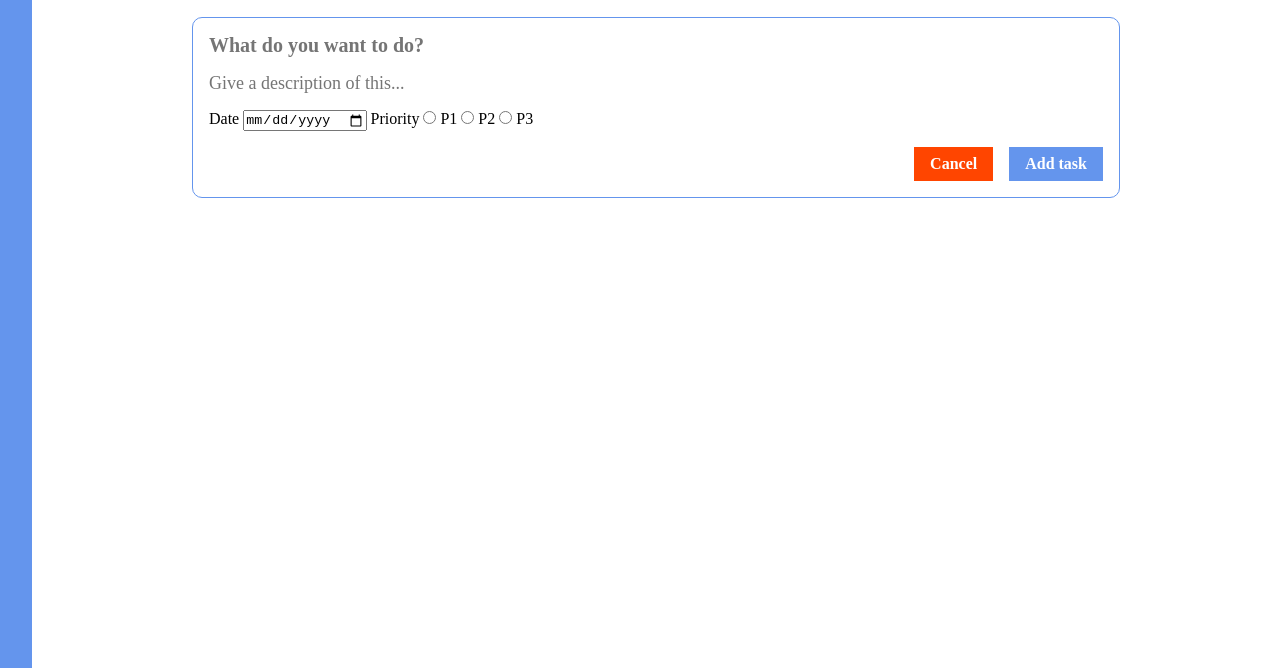
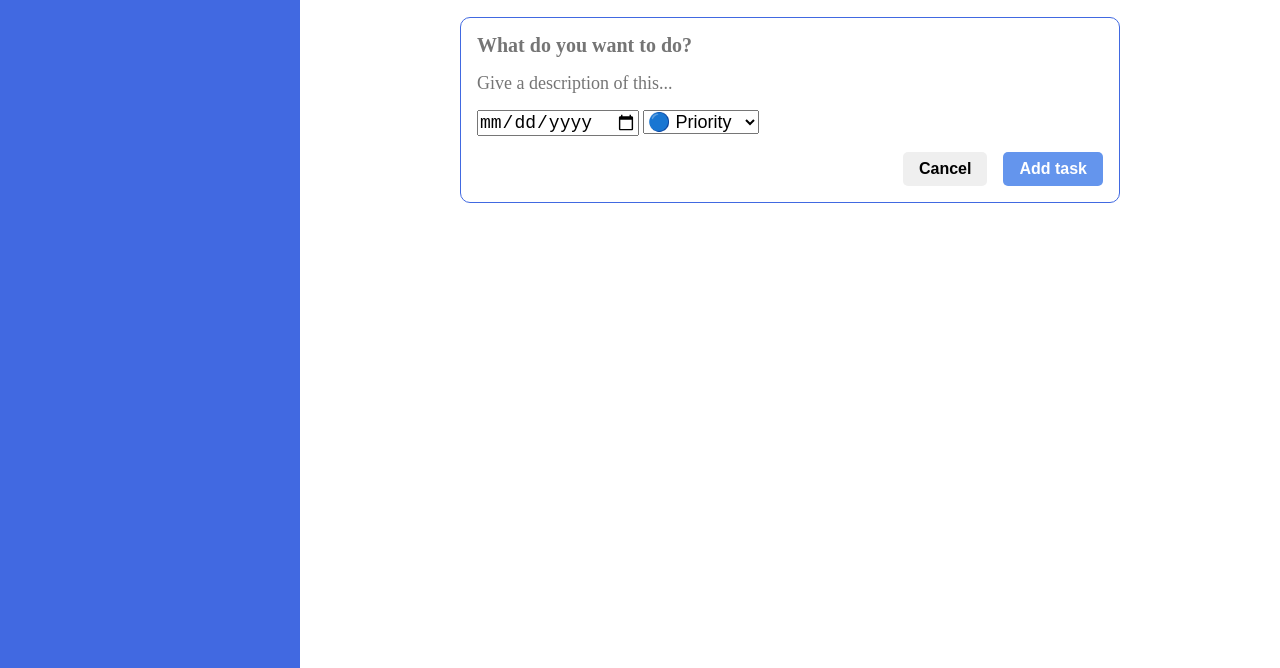
Before and after one commit to zeratheuz/todo-list, a website built with webpack: page src/template.html in a window 1280 px wide. Shown: the part 132-800 px from the top of the page. Built offline with nearby package versions, Linux system fonts and the light colour scheme.

Commit message:
Update HTML and CSS

```diff
--- a/src/style.css
+++ b/src/style.css
@@ -7,7 +7,7 @@
 body {
   display: flex;
   height: 100vh;
-  scrollbar-color: white cornflowerblue;
+  scrollbar-color: white royalblue;
 }
 
 form {
@@ -16,14 +16,16 @@ form {
   display: flex;
   padding: 1rem;
   flex-direction: column;
-  border: 1px solid cornflowerblue;
+  border: 1px solid royalblue;
   border-radius: 10px;
 }
 
 form button {
-  all: unset;
-  color: white;
+  /* color: white; */
+  border: none;
+  font-size: 1rem;
   font-weight: bold;
+  border-radius: 5px;
   padding: 0.5rem 1rem;
 }
 
@@ -33,14 +35,19 @@ form .buttons {
   align-self: flex-end;
 }
 
+input,
+select {
+  font-size: 18px;
+}
+
 #menu {
   overflow: auto;
   color: white;
   padding: 0 1rem;
-  /* flex: 0 0 300px; */
+  flex: 0 0 300px;
   margin-top: 4rem;
   list-style: none;
-  background: cornflowerblue;
+  background: royalblue;
 }
 
 #menu .header-tasks {
@@ -49,9 +56,9 @@ form .buttons {
   gap: 0.5rem;
   display: flex;
   padding: 1rem;
-  /* width: 300px; */
+  width: 300px;
   position: fixed;
-  background: cornflowerblue;
+  background: royalblue;
 }
 
 #menu ul {
@@ -91,10 +98,15 @@ form .buttons {
   font-size: 18px;
 }
 
-.cancel {
-  background: orangered;
+.cancel:hover {
+  background: darkgray;
 }
 
 .add-task {
+  color: white;
   background: cornflowerblue;
 }
+
+.add-task:hover {
+  background: royalblue;
+}
--- a/src/template.html
+++ b/src/template.html
@@ -25,15 +25,13 @@
         <input type="text" name="title" id="title" placeholder="What do you want to do?">
         <input type="text" name="description" id="description" placeholder="Give a description of this...">
         <div>
-          <label for="date">Date</label>
           <input type="date" name="date" id="date">
-          <label for="priority">Priority</label>
-          <input type="radio" id="p1" value="p1" name="priority">
-          <label for="p1">P1</label>
-          <input type="radio" id="p1" value="p1" name="priority">
-          <label for="p1">P2</label>
-          <input type="radio" id="p1" value="p1" name="priority">
-          <label for="p1">P3</label>
+          <select name="priority" id="priority">
+            <option value="" disabled selected hidden>🔵 Priority</option>
+            <option value="1">🔴Priority 1</option>
+            <option value="2">🟠Priority 2</option>
+            <option value="3">🟢Priority 3</option>
+          </select>
         </div>
         <div class="buttons">
           <button class="cancel">Cancel</button>
```
